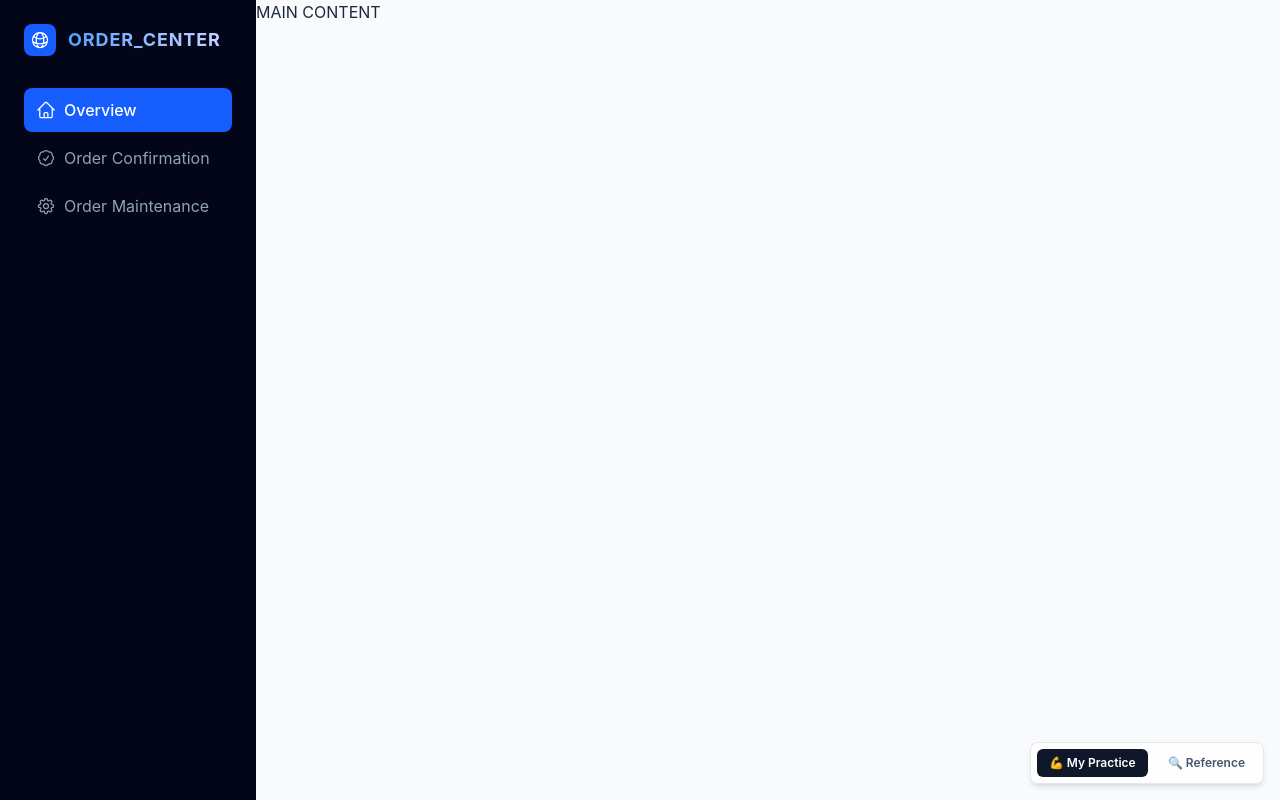
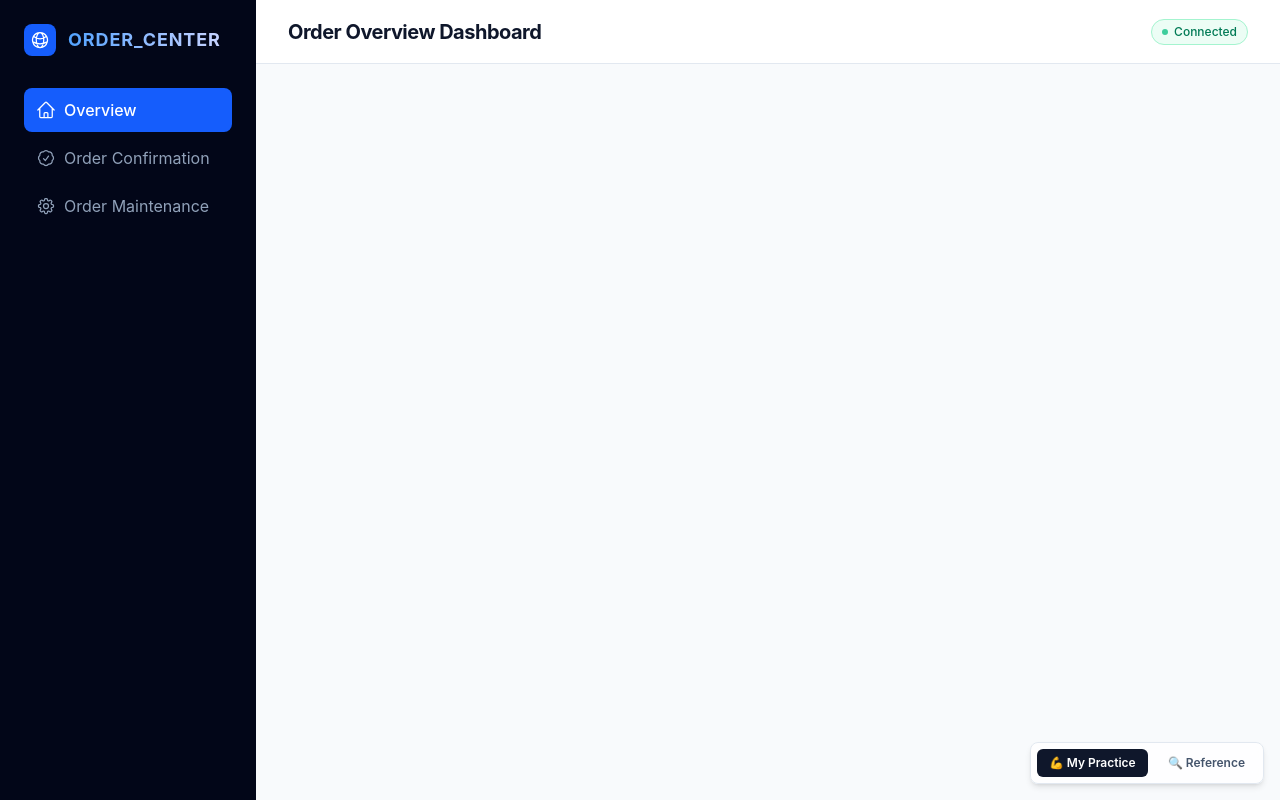
Before and after one commit to twinkle8s/enterprise-dashboard, a React (Vite) app: page / in a window 1280 px wide. Built offline with nearby package versions, Linux system fonts and the light colour scheme.

Commit message:
feat: implement main content header with active connection badge

```diff
--- a/src/MyDashboard.tsx
+++ b/src/MyDashboard.tsx
@@ -96,7 +96,20 @@ export default function MyDashboard() {
         {/* Bottom User Info & Role Switcher */}
       </aside>
       {/* Right Main Content */}
-      <main className="flex-1">MAIN CONTENT</main>
+      <main className="flex-1">
+        {/* Top Header */}
+        <header className="h-16 bg-white border-b border-slate-200 flex items-center justify-between px-8">
+          <h1 className="text-xl font-bold text-slate-900 tracking-tight">
+            Order Overview Dashboard
+          </h1>
+          <div className="flex items-center">
+            <span className="inline-flex items-center gap-1.5 px-2.5 py-1 rounded-full text-xs font-medium bg-emerald-50 text-emerald-700 border border-emerald-200">
+              <span className="h-1.5 w-1.5 rounded-full bg-emerald-500 animate-pulse"></span>
+              Connected
+            </span>
+          </div>
+        </header>
+      </main>
     </div>
   );
 }
```
